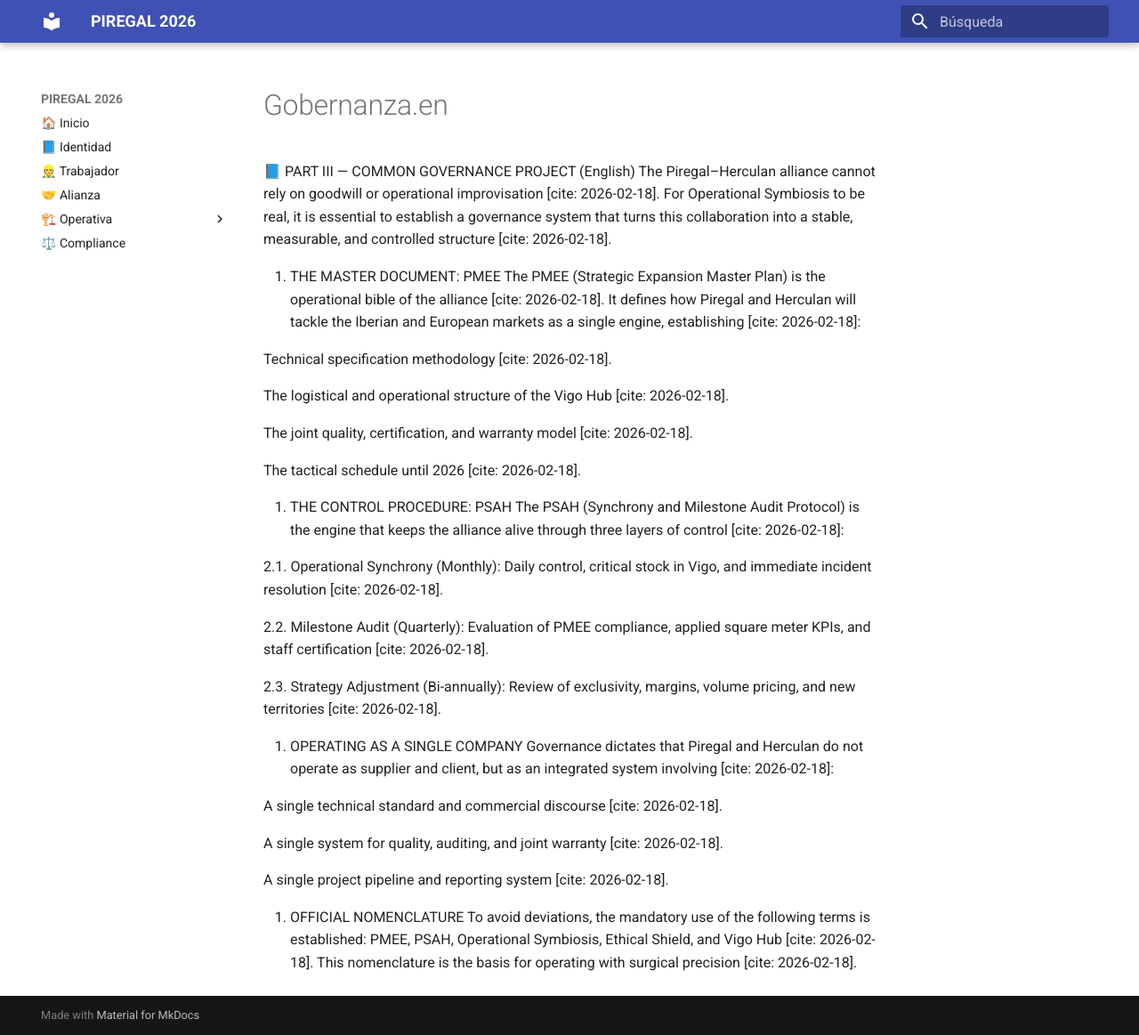
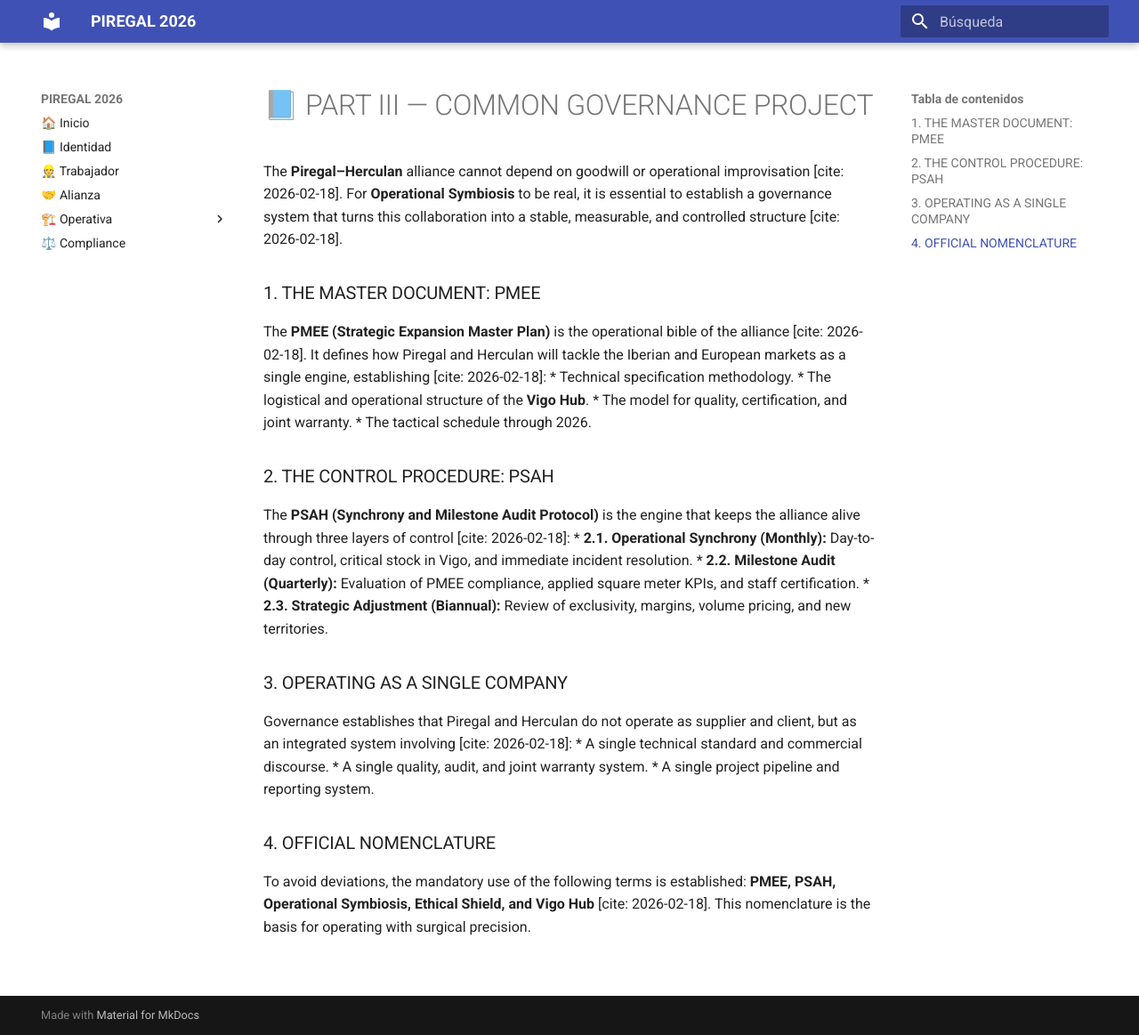
Before and after one commit to bernardezgatosergio-ai/piregal-governance, an MkDocs documentation site: the page built from docs/v3-alianza/gobernanza.en.md, in a window 1280 px wide and 1163 px high. Shown: the whole window at 89% size. Built offline with MkDocs 1.6.1 and Material for MkDocs 9.7.7, drawn with Linux system fonts in a browser that asks for light colours.

Commit message:
Update gobernanza.en.md

```diff
--- a/docs/v3-alianza/gobernanza.en.md
+++ b/docs/v3-alianza/gobernanza.en.md
@@ -1,34 +1,25 @@
-📘 PART III — COMMON GOVERNANCE PROJECT (English)
-The Piregal–Herculan alliance cannot rely on goodwill or operational improvisation [cite: 2026-02-18]. For Operational Symbiosis to be real, it is essential to establish a governance system that turns this collaboration into a stable, measurable, and controlled structure [cite: 2026-02-18].
+# 📘 PART III — COMMON GOVERNANCE PROJECT
 
-1. THE MASTER DOCUMENT: PMEE
-The PMEE (Strategic Expansion Master Plan) is the operational bible of the alliance [cite: 2026-02-18]. It defines how Piregal and Herculan will tackle the Iberian and European markets as a single engine, establishing [cite: 2026-02-18]:
+The **Piregal–Herculan** alliance cannot depend on goodwill or operational improvisation [cite: 2026-02-18]. For **Operational Symbiosis** to be real, it is essential to establish a governance system that turns this collaboration into a stable, measurable, and controlled structure [cite: 2026-02-18].
 
-Technical specification methodology [cite: 2026-02-18].
+### 1. THE MASTER DOCUMENT: PMEE
+The **PMEE (Strategic Expansion Master Plan)** is the operational bible of the alliance [cite: 2026-02-18]. It defines how Piregal and Herculan will tackle the Iberian and European markets as a single engine, establishing [cite: 2026-02-18]:
+* Technical specification methodology.
+* The logistical and operational structure of the **Vigo Hub**.
+* The model for quality, certification, and joint warranty.
+* The tactical schedule through 2026.
 
-The logistical and operational structure of the Vigo Hub [cite: 2026-02-18].
+### 2. THE CONTROL PROCEDURE: PSAH
+The **PSAH (Synchrony and Milestone Audit Protocol)** is the engine that keeps the alliance alive through three layers of control [cite: 2026-02-18]:
+* **2.1. Operational Synchrony (Monthly):** Day-to-day control, critical stock in Vigo, and immediate incident resolution.
+* **2.2. Milestone Audit (Quarterly):** Evaluation of PMEE compliance, applied square meter KPIs, and staff certification.
+* **2.3. Strategic Adjustment (Biannual):** Review of exclusivity, margins, volume pricing, and new territories.
 
-The joint quality, certification, and warranty model [cite: 2026-02-18].
+### 3. OPERATING AS A SINGLE COMPANY
+Governance establishes that Piregal and Herculan do not operate as supplier and client, but as an integrated system involving [cite: 2026-02-18]:
+* A single technical standard and commercial discourse.
+* A single quality, audit, and joint warranty system.
+* A single project pipeline and reporting system.
 
-The tactical schedule until 2026 [cite: 2026-02-18].
-
-2. THE CONTROL PROCEDURE: PSAH
-The PSAH (Synchrony and Milestone Audit Protocol) is the engine that keeps the alliance alive through three layers of control [cite: 2026-02-18]:
-
-2.1. Operational Synchrony (Monthly): Daily control, critical stock in Vigo, and immediate incident resolution [cite: 2026-02-18].
-
-2.2. Milestone Audit (Quarterly): Evaluation of PMEE compliance, applied square meter KPIs, and staff certification [cite: 2026-02-18].
-
-2.3. Strategy Adjustment (Bi-annually): Review of exclusivity, margins, volume pricing, and new territories [cite: 2026-02-18].
-
-3. OPERATING AS A SINGLE COMPANY
-Governance dictates that Piregal and Herculan do not operate as supplier and client, but as an integrated system involving [cite: 2026-02-18]:
-
-A single technical standard and commercial discourse [cite: 2026-02-18].
-
-A single system for quality, auditing, and joint warranty [cite: 2026-02-18].
-
-A single project pipeline and reporting system [cite: 2026-02-18].
-
-4. OFFICIAL NOMENCLATURE
-To avoid deviations, the mandatory use of the following terms is established: PMEE, PSAH, Operational Symbiosis, Ethical Shield, and Vigo Hub [cite: 2026-02-18]. This nomenclature is the basis for operating with surgical precision [cite: 2026-02-18].
+### 4. OFFICIAL NOMENCLATURE
+To avoid deviations, the mandatory use of the following terms is established: **PMEE, PSAH, Operational Symbiosis, Ethical Shield, and Vigo Hub** [cite: 2026-02-18]. This nomenclature is the basis for operating with surgical precision.
```
